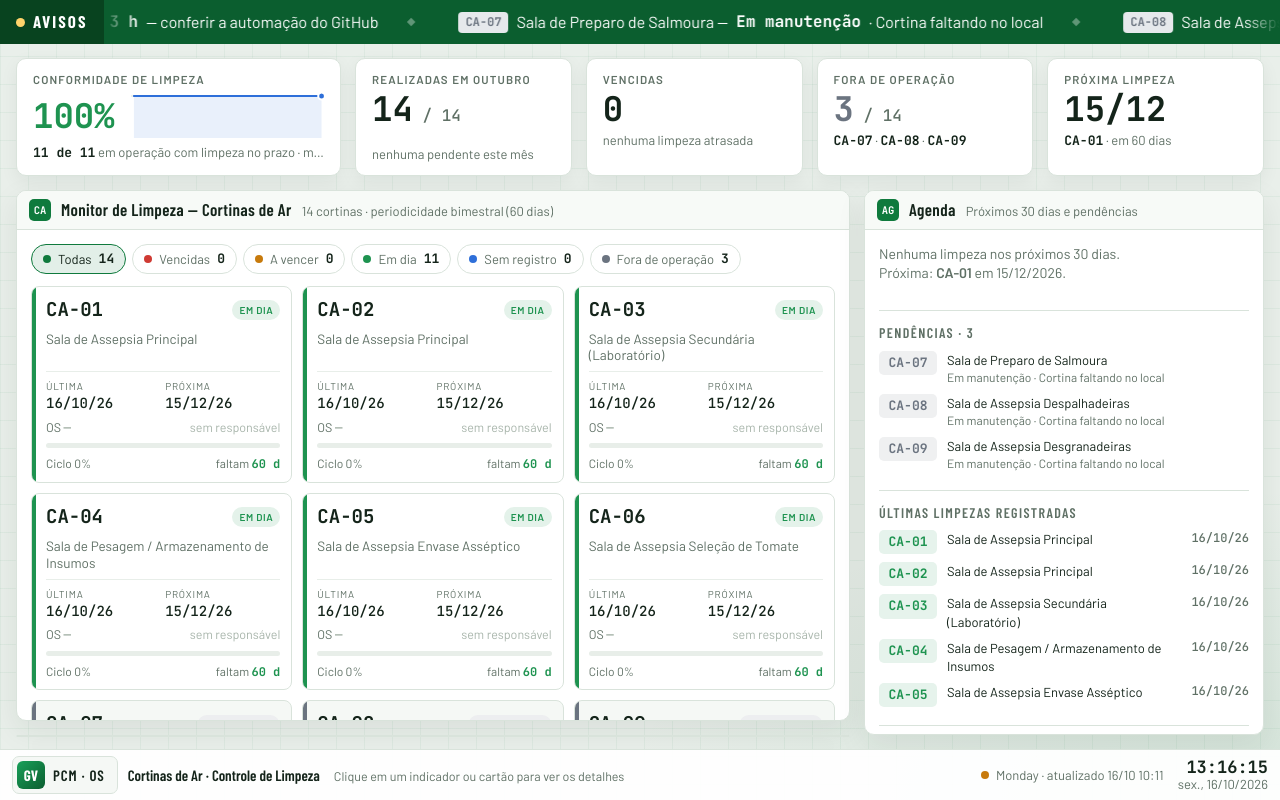
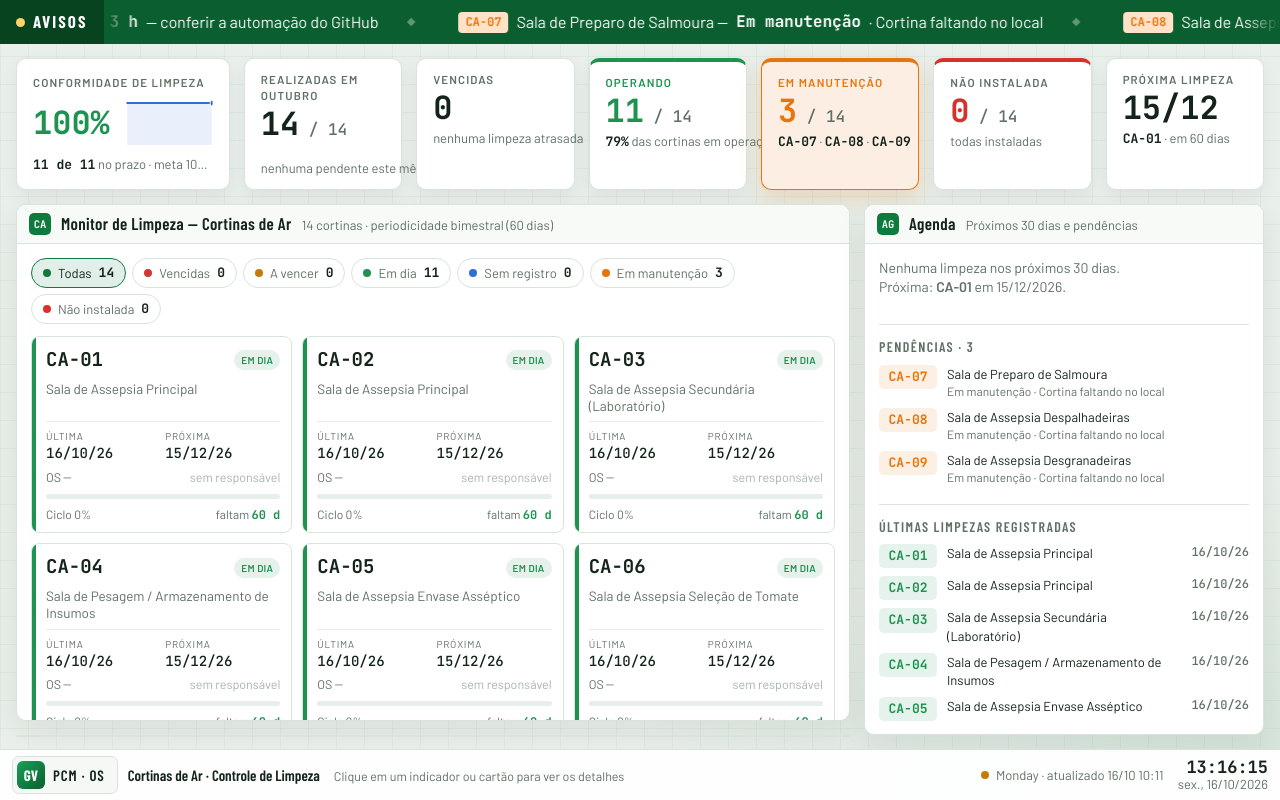
Before and after one commit to Geanfer10/cortinas-de-ar, a plain HTML site: page index.html in a window 1280 px wide. Drawn offline with nearby package versions, Linux system fonts and the light colour scheme.

Commit message:
KPIs por situação do Monday: Operando, Em manutenção (laranja) e Não instalada (vermelho)
Co-Authored-By: Claude Opus 5.5 <noreply@anthropic.com>
Claude-Session: https://claude.ai/code/session_01BBGDDuyAg1LzcwdJvSpFSy

```diff
--- a/index.html
+++ b/index.html
@@ -13,7 +13,7 @@
 :root{
   --desk:#e9efea; --win:#ffffff; --win-2:#f5f8f5; --titlebar:#f7faf7; --line:#d9e3db; --line-2:#e8eee9;
   --ink:#14241a; --muted:#5f7065; --brand:#0f7a3d; --brand-2:#0b5e2f;
-  --ok:#1e9350; --warn:#c77a0c; --bad:#cf3a33; --off:#6b7480; --none:#2e6fd9;
+  --ok:#1e9350; --warn:#c77a0c; --bad:#cf3a33; --off:#6b7480; --none:#2e6fd9; --man:#e8740c; --ni:#d6322b;
   --serie:#2e6fd9; --serie-plan:#a9c4f0;
   --f-display:"Barlow Condensed","Arial Narrow",system-ui,sans-serif;
   --f-body:"Barlow",system-ui,-apple-system,"Segoe UI",sans-serif;
@@ -42,19 +42,19 @@ button{font:inherit;color:inherit}
 .msg::after{content:"";width:6px;height:6px;transform:rotate(45deg);background:rgba(255,255,255,.35);margin-left:22px}
 .msg b{font-family:var(--f-num);font-weight:700}
 .tg{font-family:var(--f-num);font-size:12px;font-weight:700;padding:2px 7px;border-radius:4px;background:#fff;color:var(--c,var(--brand-2))}
-.m-bad{--c:var(--bad)} .m-warn{--c:var(--warn)} .m-off{--c:var(--off)} .m-ok{--c:var(--ok)} .m-info{--c:var(--none)}
-.m-bad .tg{background:#ffd9d6} .m-warn .tg{background:#ffe6bf} .m-info .tg{background:#dbe7fb} .m-off .tg{background:#e6e9ec}
+.m-bad{--c:var(--bad)} .m-warn{--c:var(--warn)} .m-off{--c:var(--off)} .m-man{--c:var(--man)} .m-ni{--c:var(--ni)} .m-ok{--c:var(--ok)} .m-info{--c:var(--none)}
+.m-bad .tg{background:#ffd9d6} .m-warn .tg{background:#ffe6bf} .m-info .tg{background:#dbe7fb} .m-off .tg{background:#e6e9ec} .m-man .tg{background:#ffe2c7} .m-ni .tg{background:#ffd6d3}
 @keyframes rolar{from{transform:translateX(0)}to{transform:translateX(-50%)}}
 @keyframes pulsar{70%{box-shadow:0 0 0 8px rgba(255,211,107,0)}100%{box-shadow:0 0 0 0 rgba(255,211,107,0)}}
 @media (prefers-reduced-motion:no-preference){.pulse{animation:pulsar 1.8s infinite}}
 
 /* ===== widgets executivos ===== */
-.widgets{display:grid;grid-template-columns:1.5fr repeat(4,minmax(0,1fr));gap:14px;padding-block:14px 0;
+.widgets{display:grid;grid-template-columns:1.35fr repeat(6,minmax(0,1fr));gap:14px;padding-block:14px 0;
   padding-left:max(16px,env(safe-area-inset-left,0px));padding-right:max(16px,env(safe-area-inset-right,0px))}
 .wd{background:var(--win);border:1px solid var(--line);border-radius:10px;padding:12px 16px;display:flex;flex-direction:column;gap:4px;min-width:0;
   box-shadow:0 6px 18px rgba(20,36,26,.06)}
 .wd-l{font-size:11.5px;letter-spacing:.1em;text-transform:uppercase;color:var(--muted);font-weight:600}
-.wd-v{font-family:var(--f-num);font-weight:700;font-size:34px;line-height:1.05;font-variant-numeric:tabular-nums}
+.wd-v{font-family:var(--f-num);font-weight:700;font-size:32px;line-height:1.05;font-variant-numeric:tabular-nums}
 .wd-v small{font-size:16px;color:var(--muted);font-weight:500}
 .wd-s{font-size:13px;color:var(--muted);white-space:nowrap;overflow:hidden;text-overflow:ellipsis}
 .wd-s b{color:var(--ink);font-family:var(--f-num)}
@@ -65,7 +65,15 @@ button{font:inherit;color:inherit}
 .meter i{display:block;height:100%;border-radius:3px;background:var(--serie)}
 button.wd{font:inherit;color:inherit;text-align:left;cursor:pointer;transition:border-color .15s,box-shadow .15s}
 button.wd:hover{border-color:var(--brand);box-shadow:0 8px 22px rgba(15,122,61,.14)}
-.wd.alert-bad .wd-v{color:var(--bad)} .wd.alert-off .wd-v{color:var(--off)}
+.wd.alert-bad .wd-v{color:var(--bad)}
+.wd.sit{border-top:4px solid var(--c)}
+.wd.sit .wd-v{color:var(--c)}
+.wd.sit.on{background:color-mix(in srgb,var(--c) 12%,#fff);border-color:var(--c);box-shadow:0 8px 22px color-mix(in srgb,var(--c) 22%,transparent)}
+.wd.sit.on .wd-l{color:var(--c)}
+.wd.s-op{--c:var(--ok)} .wd.s-man{--c:var(--man)} .wd.s-ni{--c:var(--ni)}
+.wd.s-op.on{background:var(--win);box-shadow:0 6px 18px rgba(20,36,26,.06);border-color:var(--line);border-top-color:var(--c)}
+@keyframes alerta{50%{box-shadow:0 0 0 4px color-mix(in srgb,var(--c) 30%,transparent)}}
+@media (prefers-reduced-motion:no-preference){.wd.s-man.on,.wd.s-ni.on{animation:alerta 2.4s ease-in-out infinite}}
 
 /* ===== área de trabalho ===== */
 .desktop{min-height:0;display:grid;grid-template-columns:minmax(0,1fr) 400px;grid-template-rows:auto minmax(0,1fr);gap:14px;
@@ -89,7 +97,7 @@ button.wd:hover{border-color:var(--brand);box-shadow:0 8px 22px rgba(15,122,61,.
 .chip b{font-family:var(--f-num);color:var(--ink)}
 .chip:hover{border-color:var(--c)}
 .chip[aria-pressed="true"]{background:color-mix(in srgb,var(--c) 12%,#fff);border-color:var(--c);color:var(--ink)}
-.c-all{--c:var(--brand)} .c-ok{--c:var(--ok)} .c-warn{--c:var(--warn)} .c-bad{--c:var(--bad)} .c-none{--c:var(--none)} .c-off{--c:var(--off)}
+.c-all{--c:var(--brand)} .c-ok{--c:var(--ok)} .c-warn{--c:var(--warn)} .c-bad{--c:var(--bad)} .c-none{--c:var(--none)} .c-off{--c:var(--off)} .c-man{--c:var(--man)} .c-ni{--c:var(--ni)}
 
 /* cartões */
 .grid{display:grid;grid-template-columns:repeat(auto-fill,minmax(200px,1fr));gap:10px}
@@ -98,7 +106,7 @@ button.wd:hover{border-color:var(--brand);box-shadow:0 8px 22px rgba(15,122,61,.
 .card::before{content:"";position:absolute;inset:0 auto 0 0;width:4px;background:var(--c)}
 .card-h{display:flex;justify-content:space-between;align-items:center;gap:6px}
 .tag{font-family:var(--f-num);font-weight:700;font-size:19px;white-space:nowrap;flex:none}
-.pill{font-size:10px;font-weight:700;letter-spacing:.06em;text-transform:uppercase;padding:3px 7px;border-radius:999px;color:var(--c);background:color-mix(in srgb,var(--c) 12%,#fff);white-space:nowrap;min-width:0;overflow:hidden;text-overflow:ellipsis}
+.pill{font-size:10px;font-weight:700;letter-spacing:.03em;text-transform:uppercase;padding:3px 7px;border-radius:999px;color:var(--c);background:color-mix(in srgb,var(--c) 12%,#fff);white-space:nowrap;min-width:0;overflow:hidden;text-overflow:ellipsis}
 .loc{font-size:13.5px;color:var(--muted);line-height:1.25;min-height:2.5em}
 .dates{display:grid;grid-template-columns:1fr 1fr;gap:4px;margin:0;border-top:1px solid var(--line-2);padding-top:7px}
 .dates dt{font-size:10px;letter-spacing:.08em;text-transform:uppercase;color:var(--muted)}
@@ -108,7 +116,9 @@ button.wd:hover{border-color:var(--brand);box-shadow:0 8px 22px rgba(15,122,61,.
 .foot{display:flex;justify-content:space-between;gap:6px;font-size:12px;color:var(--muted)}
 .foot b{font-family:var(--f-num);color:var(--c)}
 .obs{font-style:italic;white-space:nowrap;overflow:hidden;text-overflow:ellipsis}
-.card.c-off{background:var(--win-2)}
+.card.c-man{background:color-mix(in srgb,var(--man) 7%,#fff);border-color:color-mix(in srgb,var(--man) 45%,#fff)}
+.card.c-ni{background:color-mix(in srgb,var(--ni) 6%,#fff);border-color:color-mix(in srgb,var(--ni) 40%,#fff)}
+.card.c-man .obs,.card.c-ni .obs{color:var(--c)}
 .empty{grid-column:1/-1;padding:26px;text-align:center;color:var(--muted);border:1px dashed var(--line);border-radius:8px}
 
 /* planejamento (gráfico) */
@@ -261,10 +271,20 @@ table.det{width:100%;border-collapse:collapse;font-size:14px}
       <span class="wd-v" id="w-venc">—</span>
       <span class="wd-s" id="w-venc-s">—</span>
     </button>
-    <button class="wd" id="wd-off" data-k="off">
-      <span class="wd-l">Fora de operação</span>
-      <span class="wd-v" id="w-off">—</span>
-      <span class="wd-s" id="w-off-s">—</span>
+    <button class="wd sit s-op" id="wd-op" data-k="op">
+      <span class="wd-l">Operando</span>
+      <span class="wd-v" id="w-op">—</span>
+      <span class="wd-s" id="w-op-s">—</span>
+    </button>
+    <button class="wd sit s-man" id="wd-man" data-k="man">
+      <span class="wd-l">Em manutenção</span>
+      <span class="wd-v" id="w-man">—</span>
+      <span class="wd-s" id="w-man-s">—</span>
+    </button>
+    <button class="wd sit s-ni" id="wd-ni" data-k="ni">
+      <span class="wd-l">Não instalada</span>
+      <span class="wd-v" id="w-ni">—</span>
+      <span class="wd-s" id="w-ni-s">—</span>
     </button>
     <button class="wd" data-k="prox">
       <span class="wd-l">Próxima limpeza</span>
@@ -369,7 +389,8 @@ const ESTADOS = {
   warn:{l:"A vencer",         c:"c-warn"},
   ok:  {l:"Em dia",           c:"c-ok"},
   none:{l:"Sem registro",     c:"c-none"},
-  off: {l:"Fora de operação", c:"c-off"},
+  man: {l:"Em manutenção",    c:"c-man"},
+  ni:  {l:"Não instalada",    c:"c-ni"},
 };
 const ROTULO = {ok:"Em dia", warn:"A vencer", bad:"Vencida", none:"Sem registro"};
 
@@ -390,8 +411,13 @@ function avaliar(c){
   else if (falta <= ALERTA_DIAS) est = "warn";
   else est = "ok";
   const pct = ult ? Math.min(100, Math.max(0, (periodo - falta)/periodo*100)) : 0;
-  return {...c, periodo, ult, prox, falta, futura, est, pct};
+  const st = (c.situacao || "Operando").toLowerCase();
+  const sitc = st === "operando" ? "op" : st.includes("instal") ? "ni" : "man";   // situação do Monday
+  return {...c, periodo, ult, prox, falta, futura, est, pct, sitc};
 }
+
+const clsDe = c => c.est === "off" ? (c.sitc === "ni" ? "c-ni" : "c-man") : ESTADOS[c.est].c;
+const casa = (c, f) => f === "all" || ((f === "man" || f === "ni") ? c.est === "off" && c.sitc === f : c.est === f);
 
 /* Limpezas por mês: realizadas (histórico) e previstas (projeção pela periodicidade) */
 function serieMensal(lista){
@@ -419,7 +445,7 @@ function render(){
   if (!DADOS) return;
   const H = hoje();
   const lista = LISTA = DADOS.cortinas.map(avaliar).sort((a,b) => a.tag.localeCompare(b.tag, "pt-BR", {numeric:true}));
-  const cont = {all: lista.length}; lista.forEach(c => cont[c.est] = (cont[c.est]||0) + 1);
+  const cont = {all: lista.length}; lista.forEach(c => { cont[c.est] = (cont[c.est]||0) + 1; if (c.est === "off") cont[c.sitc] = (cont[c.sitc]||0) + 1; });
   const operando = lista.filter(c => c.est !== "off");
   const emDia = operando.filter(c => c.est === "ok" || c.est === "warn").length;
   const conf = operando.length ? Math.round(emDia/operando.length*100) : 0;
@@ -427,7 +453,7 @@ function render(){
   /* ---- widgets ---- */
   $("w-conf").textContent = conf + "%";
   $("w-conf").style.color = conf >= 90 ? "var(--ok)" : conf >= 70 ? "var(--warn)" : "var(--bad)";
-  $("w-conf-s").innerHTML = `<b>${emDia} de ${operando.length}</b> em operação com limpeza no prazo · meta 100%`;
+  $("w-conf-s").innerHTML = `<b>${emDia} de ${operando.length}</b> no prazo · meta 100%`;
   sparkline();
 
   const meses = serieMensal(lista);
@@ -445,9 +471,18 @@ function render(){
   $("w-venc-s").innerHTML = venc.length ? `maior atraso: <b>${venc[0].tag}</b> · ${plural(-venc[0].falta,"dia","dias")}` : `nenhuma limpeza atrasada`;
 
   const off = lista.filter(c => c.est === "off");
-  $("w-off").innerHTML = `${off.length}<small> / ${lista.length}</small>`;
-  $("wd-off").classList.toggle("alert-off", off.length > 0);
-  $("w-off-s").innerHTML = off.length ? off.map(c => `<b>${esc(c.tag)}</b>`).join(" · ") : `todas operando`;
+  const sitW = (id, arr, vazio) => {
+    $("w-"+id).innerHTML = `${arr.length}<small> / ${lista.length}</small>`;
+    $("w-"+id+"-s").innerHTML = arr.length ? arr.map(c => `<b>${esc(c.tag)}</b>`).join(" · ") : vazio;
+  };
+  const man = off.filter(c => c.sitc === "man"), ni = off.filter(c => c.sitc === "ni");
+  sitW("op", operando, "nenhuma operando");
+  $("w-op-s").innerHTML = `<b>${Math.round(operando.length/lista.length*100)}%</b> das cortinas em operação`;
+  sitW("man", man, "nenhuma em manutenção");
+  sitW("ni", ni, "todas instaladas");
+  $("wd-op").classList.add("on");
+  $("wd-man").classList.toggle("on", man.length > 0);
+  $("wd-ni").classList.toggle("on", ni.length > 0);
 
   const prox = operando.filter(c => c.prox && c.falta >= 0).sort((a,b) => a.prox - b.prox)[0];
   $("w-prox").textContent = prox ? ddmm(prox.prox) : "—";
@@ -458,7 +493,7 @@ function render(){
     `<button class="chip ${v.c}" id="f-${k}" data-f="${k}" aria-pressed="${filtro===k}"><i></i>${v.l} <b>${cont[k]||0}</b></button>`).join("");
   $("chips").querySelectorAll(".chip").forEach(b => b.onclick = () => { filtro = (filtro === b.dataset.f) ? "all" : b.dataset.f; render(); });
 
-  const vis = lista.filter(c => filtro === "all" || c.est === filtro);
+  const vis = lista.filter(c => casa(c, filtro));
   $("mon-sub").textContent = `${plural(lista.length,"cortina","cortinas")} · periodicidade bimestral (60 dias)` + (filtro === "all" ? "" : ` · exibindo ${vis.length}`);
   $("grid").innerHTML = vis.length ? vis.map(card).join("") : `<div class="empty">Nenhuma cortina em "${ESTADOS[filtro].l}".</div>`;
   $("grid").querySelectorAll(".card").forEach(el => {
@@ -469,7 +504,7 @@ function render(){
   /* ---- agenda ---- */
   const ag = operando.filter(c => c.prox && c.falta <= 30).sort((a,b) => a.falta - b.falta);
   $("agenda").innerHTML = ag.length ? ag.map(c => `
-    <li class="${ESTADOS[c.est].c}">
+    <li class="${clsDe(c)}">
       <div class="day"><b>${ddmm(c.prox)}</b><span>${DSEM[c.prox.getDay()]}</span></div>
       <div style="min-width:0"><div class="ag-t">${esc(c.tag)}</div><div class="ag-l" title="${esc(c.local)}">${esc(c.local)}</div></div>
       <div class="ag-d">${c.falta < 0 ? `${-c.falta} d atraso` : c.falta === 0 ? "hoje" : `em ${c.falta} d`}</div>
@@ -477,7 +512,7 @@ function render(){
 
   const semReg = lista.filter(c => c.est === "none");
   $("pend").innerHTML = (off.length || semReg.length) ? `<h3 class="sub">Pendências · ${off.length + semReg.length}</h3><ul class="pend">${
-    [...off, ...semReg].map(c => `<li class="${ESTADOS[c.est].c}"><span class="tag-s">${esc(c.tag)}</span><span class="pl">${esc(c.local)}<small>${c.est === "none" ? "Sem registro de limpeza" : esc(c.situacao)}${c.os ? " · OS " + esc(c.os) : ""}${c.observacoes ? " · " + esc(c.observacoes) : ""}</small></span></li>`).join("")}</ul>` : "";
+    [...off, ...semReg].map(c => `<li class="${clsDe(c)}"><span class="tag-s">${esc(c.tag)}</span><span class="pl">${esc(c.local)}<small>${c.est === "none" ? "Sem registro de limpeza" : esc(c.situacao)}${c.os ? " · OS " + esc(c.os) : ""}${c.observacoes ? " · " + esc(c.observacoes) : ""}</small></span></li>`).join("")}</ul>` : "";
 
   const ult = [...(HIST.limpezas || [])].filter(l => parseData(l.data) <= H).sort((a,b) => b.data.localeCompare(a.data) || a.tag.localeCompare(b.tag)).slice(0,5);
   $("ultimas").innerHTML = ult.length ? `<h3 class="sub">Últimas limpezas registradas</h3><ul class="pend reg">${
@@ -493,8 +528,8 @@ function render(){
 }
 
 function card(c){
-  const cls = ESTADOS[c.est].c;
-  const pill = c.est === "off" ? esc(c.situacao.replace(/^Em /i, "")) : ROTULO[c.est];
+  const cls = clsDe(c);
+  const pill = c.est === "off" ? (c.sitc === "ni" ? "Não instalada" : esc(c.situacao.replace(/^Em /i, ""))) : ROTULO[c.est];
   let foot;
   if (c.est === "off") foot = `<span class="obs">${esc(c.observacoes) || "Sem limpeza programada"}</span>`;
   else if (c.est === "none") foot = `<span>Registrar 1ª limpeza no Monday</span>`;
@@ -598,7 +633,7 @@ function renderTicker(lista, operando, emDia, conf, realMes, prevMes){
   if (fut.length > 3) add("m-info", "CONFERIR", `<b>${fut.length} cortinas</b> com data da última limpeza no futuro (${fut.map(c => esc(c.tag)).join(", ")}) — conferir no Monday`);
   else fut.forEach(c => add("m-info", c.tag, `Data da última limpeza está no futuro (<b>${fmt(c.ult)}</b>) — conferir no Monday`));
   lista.filter(c => c.est === "off")
-    .forEach(c => add("m-off", c.tag, `${esc(c.local)} — <b>${esc(c.situacao)}</b>${c.os ? ` · OS <b>${esc(c.os)}</b>` : ""}${c.responsavel ? ` · ${esc(c.responsavel)}` : ""}${c.observacoes ? ` · ${esc(c.observacoes)}` : ""}`));
+    .forEach(c => add(c.sitc === "ni" ? "m-ni" : "m-man", c.tag, `${esc(c.local)} — <b>${esc(c.situacao)}</b>${c.os ? ` · OS <b>${esc(c.os)}</b>` : ""}${c.responsavel ? ` · ${esc(c.responsavel)}` : ""}${c.observacoes ? ` · ${esc(c.observacoes)}` : ""}`));
 
   add("m-ok", "", `Conformidade de limpeza: <b>${conf}%</b> (${emDia} de ${operando.length} cortinas em operação no prazo)`);
   add("m-ok", "", `${MES_LONGO[H.getMonth()][0].toUpperCase() + MES_LONGO[H.getMonth()].slice(1)}: <b>${realMes}</b> limpezas realizadas · <b>${prevMes}</b> previstas até o fim do mês`);
@@ -705,7 +740,9 @@ function listaDetalhe(k, v){
       return {t:`Limpezas de ${nomeMes}`, s:`${feitas.length} realizadas · ${afazer.length} a fazer até ${fmt(fimMes)}`, rows:[...afazer.sort(porPrazo), ...feitas.map(c => ({...c, feita:true}))]};
     }
     case "bad":  return {t:"Limpezas vencidas", s:"Ordenadas pelo maior atraso", rows:L.filter(c => c.est === "bad").sort(porPrazo)};
-    case "off":  return {t:"Cortinas fora de operação", s:"Situação diferente de \"Operando\" no Monday", rows:L.filter(c => c.est === "off")};
+    case "op":   return {t:"Cortinas operando", s:"Situação \"Operando\" no Monday", rows:L.filter(c => c.est !== "off").sort(porPrazo)};
+    case "man":  return {t:"Cortinas em manutenção", s:"Situação \"Em manutenção\" no Monday", rows:L.filter(c => c.est === "off" && c.sitc === "man")};
+    case "ni":   return {t:"Cortinas não instaladas", s:"Situação \"Não instalada\" no Monday", rows:L.filter(c => c.est === "off" && c.sitc === "ni")};
     case "prox": return {t:"Próximas limpezas", s:"Todas as cortinas em operação pela data da próxima limpeza", rows:L.filter(c => c.est !== "off").sort((a,b) => (a.prox||0) - (b.prox||0))};
     case "tag": { const c = L.find(x => x.tag === v); return {t:`Cortina ${v}`, s:c ? c.local : "", rows:c ? [c] : []}; }
   }
@@ -730,7 +767,7 @@ function abrirDetalhe(k, v, refresh){
   $("det-body").innerHTML = d.rows.length ? `
     <div class="tbl-wrap"><table class="det">
       <thead><tr><th>TAG</th><th>Local</th><th>Estado</th><th>Última limpeza</th><th>Próxima limpeza</th><th>Prazo</th><th>OS</th><th>Responsável</th><th>Observações</th><th>Fotos</th></tr></thead>
-      <tbody>${d.rows.map(c => { const cls = c.feita ? "c-ok" : ESTADOS[c.est].c; return `
+      <tbody>${d.rows.map(c => { const cls = c.feita ? "c-ok" : clsDe(c); return `
         <tr class="${cls}">
           <td class="tg2">${esc(c.tag)}</td>
           <td>${esc(c.local)}</td>
```
